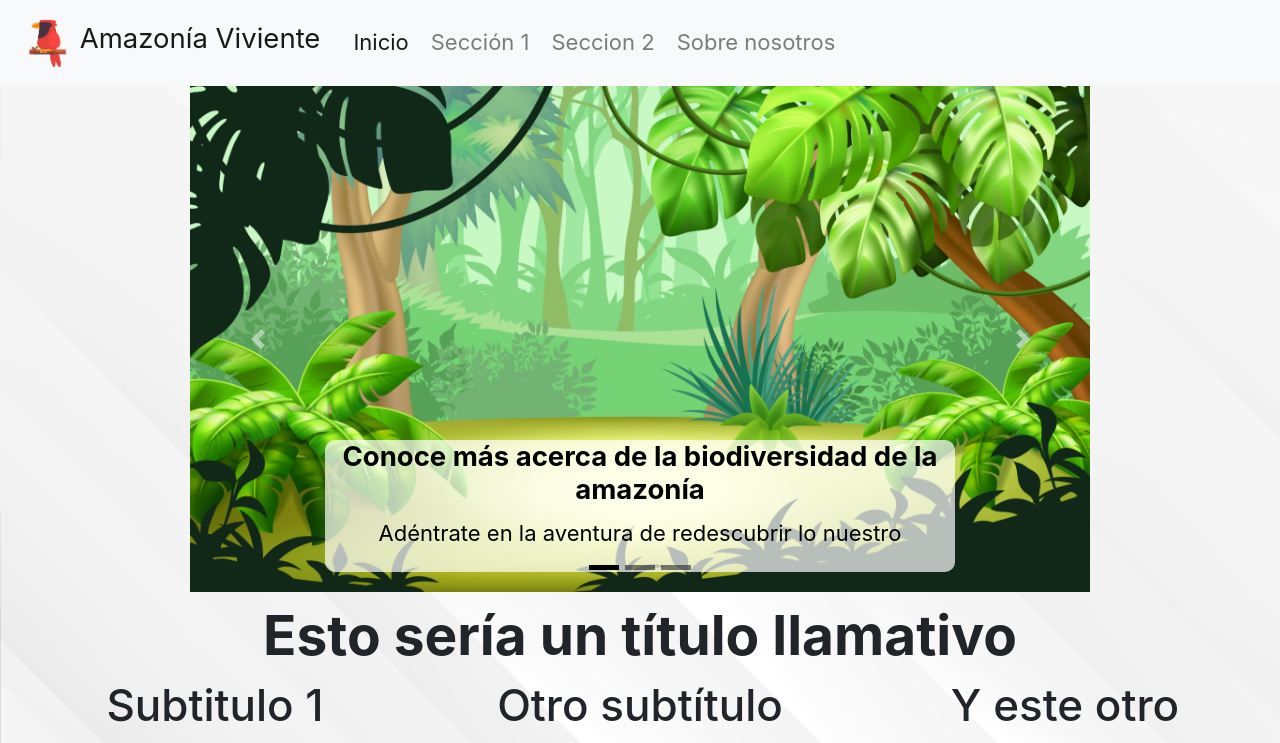
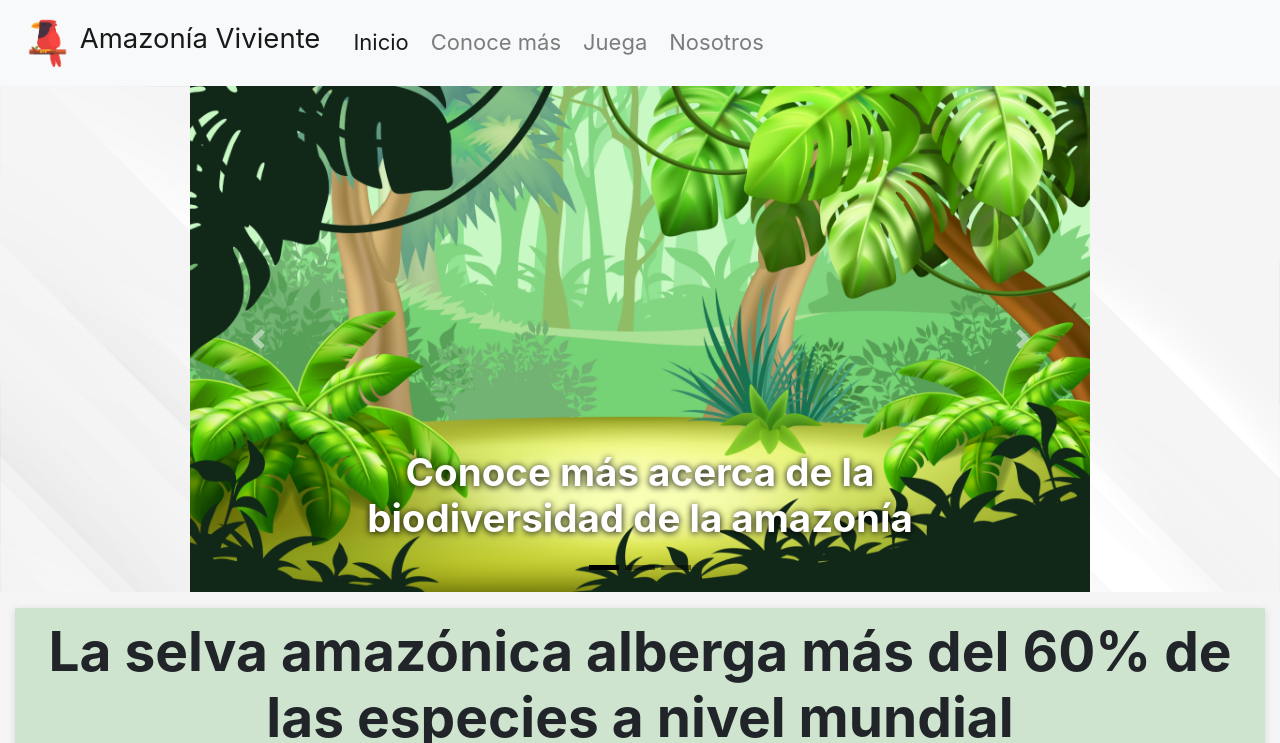
Before and after one commit to w1sec0d/amazonia, a PHP site: page / in a window 1280 px wide. Shown: the top 743 px of the page. Run offline with PHP 8.4, Linux system fonts and the light colour scheme; some libraries are stand-ins or nearby versions; grey boxes are pictures that could not be loaded.

Commit message:
index 70%

```diff
--- a/assets/css/style.css
+++ b/assets/css/style.css
@@ -1,3 +1,12 @@
+html {
+    font-size: 16px;
+}
+
+body {
+    background-color: #F5F5F5;
+}
+
+
 /* Clases para quitar relleno y margen */
 
 .margin-0 {
@@ -20,15 +29,14 @@
     text-shadow: 0px 1px 7px black!important;
 }
 
-html {
-    width: 100vw;
-    font-size: 16px;
+#contenedor-slider {
+    background: url("../img/sliderBackground.png");
+    background-size: cover;
+    overflow-x: hidden;
 }
 
-body {
-    background: url("../img/sliderBackground.jpg");
-    background-size: cover;
-    overflow-x: hidden;
+#canvas {
+    box-shadow: 0px 0px 1px black;
 }
 
 #carousel {
@@ -51,6 +59,18 @@ body {
     background: black;
     border: none;
     height: 5px!important;
+}
+
+#datos1 {
+    margin-top: 2vh;
+    margin-bottom: 2vh;
+    box-shadow: rgba(99, 99, 99, 0.2) 0px 2px 8px 0px;
+    background: rgb(207, 228, 207);
+}
+
+#datos2 {
+    margin-bottom: 2vh;
+    background: rgb(231, 219, 219);
 }
 
 footer {
--- a/index.php
+++ b/index.php
@@ -6,16 +6,19 @@
     <meta name="viewport" content="width=device-width, initial-scale=1.0">
     <!-- Bootstrap y JQuery -->
     <link rel="stylesheet" href="https://stackpath.bootstrapcdn.com/bootstrap/4.5.2/css/bootstrap.min.css" integrity="sha384-JcKb8q3iqJ61gNV9KGb8thSsNjpSL0n8PARn9HuZOnIxN0hoP+VmmDGMN5t9UJ0Z" crossorigin="anonymous">
-    <script src="https://code.jquery.com/jquery-3.5.1.slim.min.js" integrity="sha384-DfXdz2htPH0lsSSs5nCTpuj/zy4C+OGpamoFVy38MVBnE+IbbVYUew+OrCXaRkfj" crossorigin="anonymous"></script>
-    <script src="https://cdn.jsdelivr.net/npm/popper.js@1.16.1/dist/umd/popper.min.js" integrity="sha384-9/reFTGAW83EW2RDu2S0VKaIzap3H66lZH81PoYlFhbGU+6BZp6G7niu735Sk7lN" crossorigin="anonymous"></script>
-    <script src="https://stackpath.bootstrapcdn.com/bootstrap/4.5.2/js/bootstrap.min.js" integrity="sha384-B4gt1jrGC7Jh4AgTPSdUtOBvfO8shuf57BaghqFfPlYxofvL8/KUEfYiJOMMV+rV" crossorigin="anonymous"></script>
+    <script src="https://code.jquery.com/jquery-3.5.1.slim.min.js" integrity="sha384-DfXdz2htPH0lsSSs5nCTpuj/zy4C+OGpamoFVy38MVBnE+IbbVYUew+OrCXaRkfj" crossorigin="anonymous">
+    </script>
+    <script src="https://cdn.jsdelivr.net/npm/popper.js@1.16.1/dist/umd/popper.min.js" integrity="sha384-9/reFTGAW83EW2RDu2S0VKaIzap3H66lZH81PoYlFhbGU+6BZp6G7niu735Sk7lN" crossorigin="anonymous">
+    </script>
+    <script src="https://stackpath.bootstrapcdn.com/bootstrap/4.5.2/js/bootstrap.min.js" integrity="sha384-B4gt1jrGC7Jh4AgTPSdUtOBvfO8shuf57BaghqFfPlYxofvL8/KUEfYiJOMMV+rV" crossorigin="anonymous">
+    </script>
     <!-- Sweet Alert 2 -->
     <script src="https://cdn.jsdelivr.net/npm/sweetalert2@10"></script>
     <!-- Carga favicon o ícono de la página -->
     <link rel="shortcut icon" href="./assets/img/logo.ico" type="image/x-icon">
     <!-- CSS personalizado -->
     <link rel="stylesheet" href="./assets/css/style.css">
-    <title>Amazonia Viviente</title>
+    <title>Amazonía Viviente</title>
 </head>
 
 <body>
@@ -35,18 +38,18 @@
                             <a class="nav-link" href="#">Inicio <span class="sr-only">(current)</span></a>
                         </li>
                         <li class="nav-item">
-                            <a class="nav-link" href="#">Sección 1</a>
+                            <a class="nav-link" href="#conoceMas">Conoce más</a>
                         </li>
                         <li class="nav-item">
-                            <a class="nav-link" href="#">Seccion 2</a>
+                            <a class="nav-link" href="./view/canvas.php">Juega</a>
                         </li>
                         <li class="nav-item">
-                            <a class="nav-link" href="#">Sobre nosotros</a>
+                            <a class="nav-link" href="#footer">Nosotros</a>
                         </li>
                     </ul>
                 </div>
             </nav>
-            <div class="row justify-content-center align-items-center">
+            <div class="row w-100 justify-content-center align-items-center" id="contenedor-slider">
                 <div id="carousel" class="carousel slide" data-ride="carousel">
                     <ol class="carousel-indicators">
                         <li data-target="#carousel" data-slide-to="0" class="active"></li>
@@ -56,17 +59,18 @@
                     <div class="carousel-inner">
                         <div class="carousel-item active">
                             <img class="d-block w-100" src="./assets/img/slider1.png" alt="First slide">
-                            <div class="carousel-caption padding-0">
-                                <h5>Conoce más acerca de la biodiversidad de la amazonía</h5>
-                                <p>Adéntrate en la aventura de redescubrir lo nuestro</p>
+                            <div class="carousel-caption" style="background: none;">
+                                <h3 class="texto-blanco">Conoce más acerca de la biodiversidad de la amazonía</h3>
                             </div>
                         </div>
                         <div class="carousel-item">
                             <img class="d-block w-100" src="./assets/img/slider2.png" alt="Second slide">
+                            <a href="./view/canvas.php">
                                 <div class="carousel-caption center" style="background: none; width:80%;height:140px">
                                     <h3 class="texto-blanco" id="texto-slide2">Prueba nuestro juego de la amazonía</h3>
                                     <button class="btn btn-primary" style="font-weight: bold;">Jugar</button>
                                 </div>
+                            </a>
                         </div>
                         <div class="carousel-item">
                             <img class="d-block w-100" src="./assets/img/slider3.png" alt="Third slide">
@@ -86,39 +90,59 @@
                 </div>
             </div>
         </div>
-        <div class="row">
+        <div id="datos1">
+            <div class="row" id="conoceMas">
                 <div class="col text-center">
-                <h1 style="font-weight:bold; margin-top:10px;">Esto sería un título llamativo</h1>
+                    <h1 style="font-weight:bold; margin-top:10px;">La selva amazónica alberga más del 60% de las especies a nivel mundial</h1>
                 </div>
             </div>
             <div class="row">
                 <div class="col text-center">
-                <h2>Subtitulo 1</h2>
-                <img src="./assets/img/animal1.png" alt="">
-                <p>Esta es una expicación del subtítulo 1 esto ya es relleno esto ya es relleno esto ya es relleno</p>
+                    <h2>Reserva de agua</h2>
+                    <img src="./assets/img/water.png" alt="">
+                    <p>Almacena el 20% de agua dulce del planeta y un millon de km² de ecosistemas de agua dulce</p>
                 </div>
                 <div class="col text-center">
-                <h2>Otro subtítulo</h2>
-                <img src="./assets/img/deforestacion.png" alt="">
-                <p>Esta es una expicación del subtítulo 2 esto ya es relleno esto ya es relleno esto ya es relleno</p>
+                    <h2>Flora</h2>
+                    <img src="./assets/img/tree.png" alt="">
+                    <p>Cuenta con más de 40000 especies de plantas y 6.7 km² de bosques que almacenan el 10% del carbono global</p>
                 </div>
                 <div class="col text-center">
-                <h2>Y este otro</h2>
-                <img src="./assets/img/animal2.png" alt="">
-                <p>Esta es una expicación del subtítulo 3 esto ya es relleno esto ya es relleno esto ya es relleno</p>
+                    <h2>Tesoros ocultos</h2>
+                    <img src="./assets/img/fish.png" alt="">
+                    <p>Se estima que existen un millón de especies animales y vegetales, muchas de ellas sin clasificar</p>
+                </div>
+            </div>
+        </div>
+        <div id="datos2">
+            <div class="row">
+                <div class="col text-center">
+                    <h1 style="font-weight:bold; margin-top:10px;">El pulmón del mundo se encuentra en peligro</h1>
                 </div>
             </div>
             <div class="row">
                 <div class="col text-center">
-                <h1 style="font-weight:bold; margin-top:10px;">Aquí iría cualquier cosa que se nos ocurra</h1>
+                    <h2>Deforestacion</h2>
+                    <img src="./assets/img/deforestation.png" alt="">
+                    <p></p>
+                </div>
+                <div class="col text-center">
+                    <h2>Incendios Forestales</h2>
+                    <img src="./assets/img/fire.png" alt="">
+                    <p></p>
+                </div>
+                <div class="col text-center">
+                    <h2>Sobreexplotación</h2>
+                    <img src="./assets/img/mining.png" alt="">
+                    <p></p>
                 </div>
             </div>
-        <footer class="row align-items-center justidy-content-center">
+        </div>
+
+        <footer class="row align-items-center justify-content-center" id="footer">
             <div class="col text-center">
                 <h5>Recursos utilizados</h5>
-                <a href='https://www.freepik.es/vectores/diseno'>Favicon creado por freepik - www.freepik.es</a><br>
-                <a href='https://www.freepik.es/vectores/banner'>Imagen 1 slider creado por valadzionak_volha - www.freepik.es</a><br>
-                <a href='https://www.freepik.es/vectores/fondo'>Vector de Fondo creado por starline - www.freepik.es</a><br>
+                Imágenes extraidas de <a href='https://www.freepik.es'>Freepik</a> y <a href="https://www.flaticon.com">Flaticon</a><br>
             </div>
             <div class="col text-center">
                 <h5>
```
Also changed, not shown: view/canvas.php (added, +56 -0 lines), assets/img/deforestation.png (renamed from assets/img/deforestacion.png), assets/img/fire.png (added), assets/img/fish.png (added), assets/img/mining.png (added), assets/img/slider2.jpg (deleted), assets/img/sliderBackground.jpg (deleted), assets/img/sliderBackground.png (added), assets/img/tree.png (added), assets/img/water.png (added), assets/js/app.js (added), 1 other file. Lines whose indentation alone changed are shown as unchanged.
